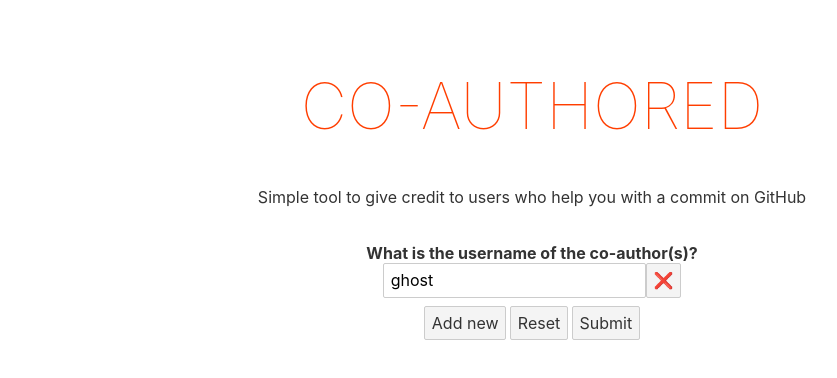
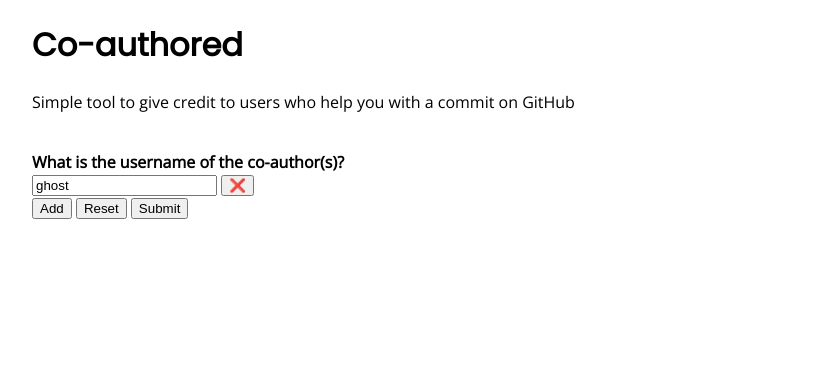
Before and after one commit to ghostbear/coauthoredby, a Svelte app: page / in a window 1280 px wide. Shown: the top 378 px of the page, without its empty margins (108-945 px from the left). Built offline with nearby package versions, Linux system fonts and the light colour scheme.

Commit message:
Remove all predefined styling from Svelte template

```diff
--- a/public/global.css
+++ b/public/global.css
@@ -1,68 +1,14 @@
-html,
+@import url("https://fonts.googleapis.com/css2?family=Open+Sans&family=Poppins&display=swap");
+
 body {
-  position: relative;
-  width: 100%;
-  height: 100%;
+  font-family: "Open Sans", sans-serif;
 }
 
-body {
-  color: #333;
-  margin: 0;
-  padding: 8px;
-  box-sizing: border-box;
-  font-family: -apple-system, BlinkMacSystemFont, "Segoe UI", Roboto,
-    Oxygen-Sans, Ubuntu, Cantarell, "Helvetica Neue", sans-serif;
+h1,
+h2,
+h3,
+h4,
+h5,
+h6 {
+  font-family: "Poppins", sans-serif;
 }
-
-a {
-  color: rgb(0, 100, 200);
-  text-decoration: none;
-}
-
-a:hover {
-  text-decoration: underline;
-}
-
-a:visited {
-  color: rgb(0, 80, 160);
-}
-
-label {
-  display: block;
-}
-
-input,
-button,
-select,
-textarea {
-  font-family: inherit;
-  font-size: inherit;
-  -webkit-padding: 0.4em 0;
-  padding: 0.4em;
-  margin: 0 0 0.5em 0;
-  box-sizing: border-box;
-  border: 1px solid #ccc;
-  border-radius: 2px;
-}
-
-input:disabled {
-  color: #ccc;
-}
-
-button {
-  color: #333;
-  background-color: #f4f4f4;
-  outline: none;
-}
-
-button:disabled {
-  color: #999;
-}
-
-button:not(:disabled):active {
-  background-color: #ddd;
-}
-
-button:focus {
-  border-color: #666;
-}
--- a/src/App.svelte
+++ b/src/App.svelte
@@ -61,7 +61,7 @@
   </div>
 
   <div>
-    <button on:click={add}> Add new </button>
+    <button on:click={add}> Add </button>
     <button on:click={reset}> Reset </button>
     <button on:click={submit}> Submit </button>
   </div>
@@ -71,55 +71,7 @@
 
 <style>
   main {
-    text-align: center;
-    padding: 1em;
-    max-width: 640px;
+    max-width: 1000px;
     margin: 0 auto;
   }
-
-  .co-author {
-    display: flex;
-    justify-content: center;
-  }
-
-  h1 {
-    color: #ff3e00;
-    text-transform: uppercase;
-    font-size: 4em;
-    font-weight: 100;
-  }
-
-  @media (max-width: 640px) {
-    main {
-      max-width: none;
-    }
-
-    h1 {
-      font-size: 4em;
-    }
-  }
-
-  @media (max-width: 480px) {
-    h1 {
-      font-size: 3em;
-    }
-  }
-
-  @media (max-width: 380px) {
-    h1 {
-      font-size: 2.75em;
-    }
-  }
-
-  @media (max-width: 320px) {
-    h1 {
-      font-size: 2.5em;
-    }
-  }
-
-  @media (max-width: 280px) {
-    h1 {
-      font-size: 2em;
-    }
-  }
 </style>
--- a/src/CommitMessage.svelte
+++ b/src/CommitMessage.svelte
@@ -1,8 +1,5 @@
 <script>
-  export let coAuthors = [
-    "Co-authored-by: ghost <10137+ghost@users.noreply.github.com>",
-    "Co-authored-by: ghostbear <10137214+ghostbear@users.noreply.github.com>",
-  ];
+  export let coAuthors = [];
   $: commitMessage = coAuthors.join("<br>");
 
   function copyToClipboard() {
@@ -22,13 +19,4 @@
 {/if}
 
 <style>
-  .commitMessage {
-    margin: 0 auto;
-    width: max-content;
-    max-width: fit-content;
-    overflow-wrap: anywhere;
-    text-align: left;
-    padding: 1em;
-    background-color: #e2e2e2;
-  }
 </style>
```
